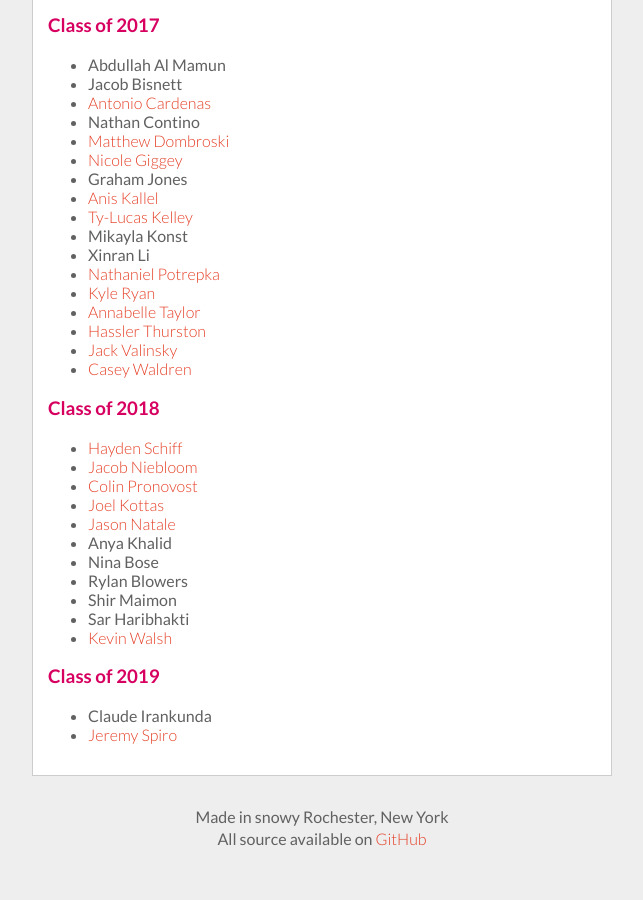
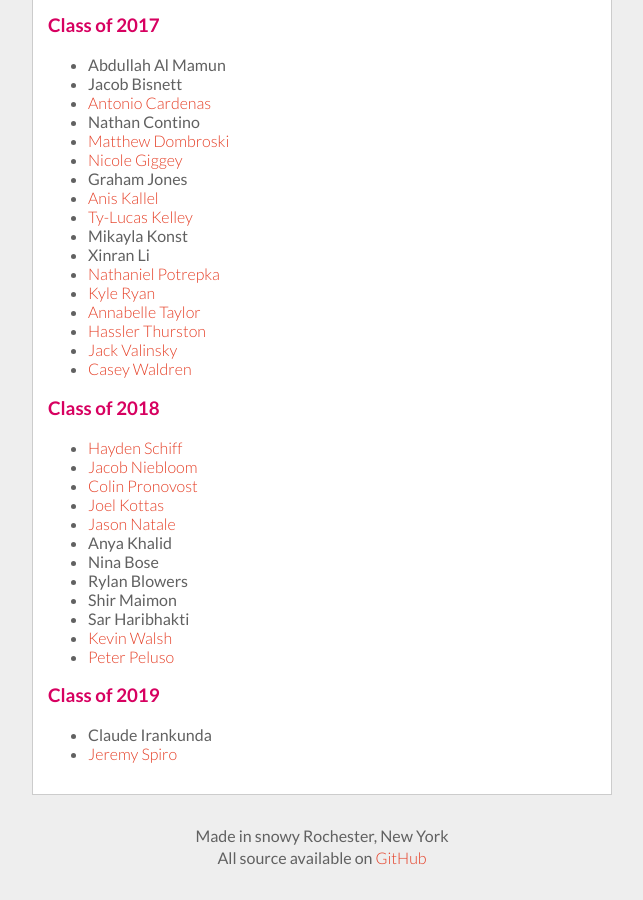
Before and after one commit to RocHack/rochack.org, a Jekyll site: the page built from about.html, in a window 1280 px wide and 900 px high, scrolled down 1476 px. Shown: the whole window, without its empty margins (318-961 px from the left). Built offline with Jekyll 4.4.1, drawn with Linux system fonts in a browser that asks for light colours.

Commit message:
Update about.html

```diff
--- a/about.html
+++ b/about.html
@@ -162,7 +162,9 @@ members:
     -
         name: Kevin Walsh
         link: http://kevinryanwalsh.me
-
+    -
+        name: Peter Peluso
+        link: http://github.com/ppeluso
     2019:
     -
         name: Claude Irankunda
```
